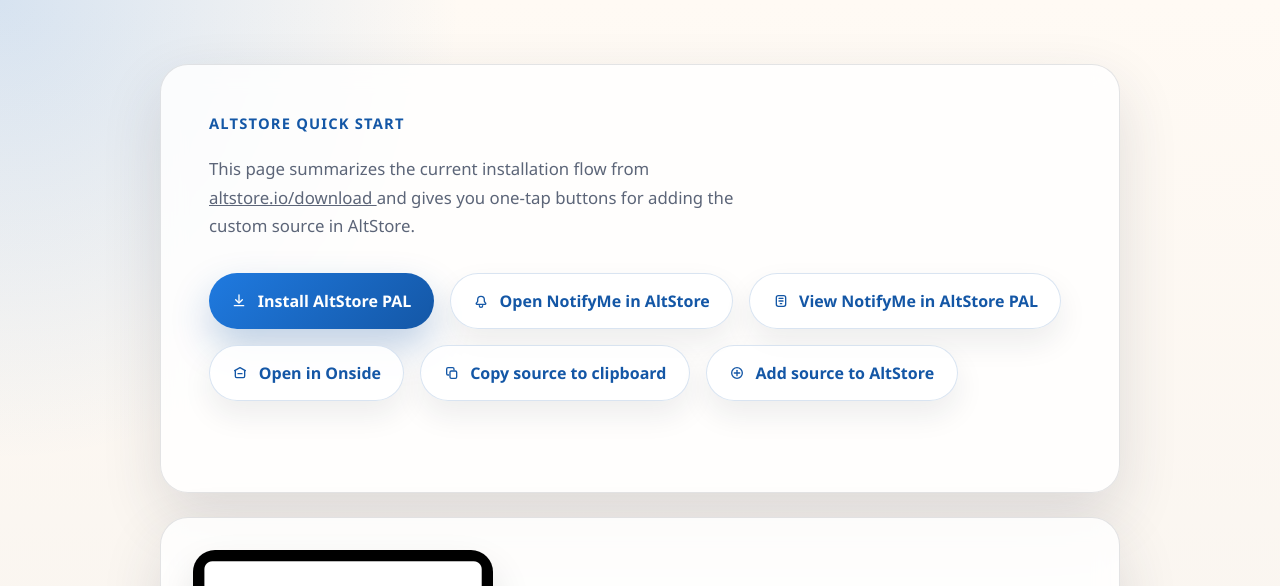
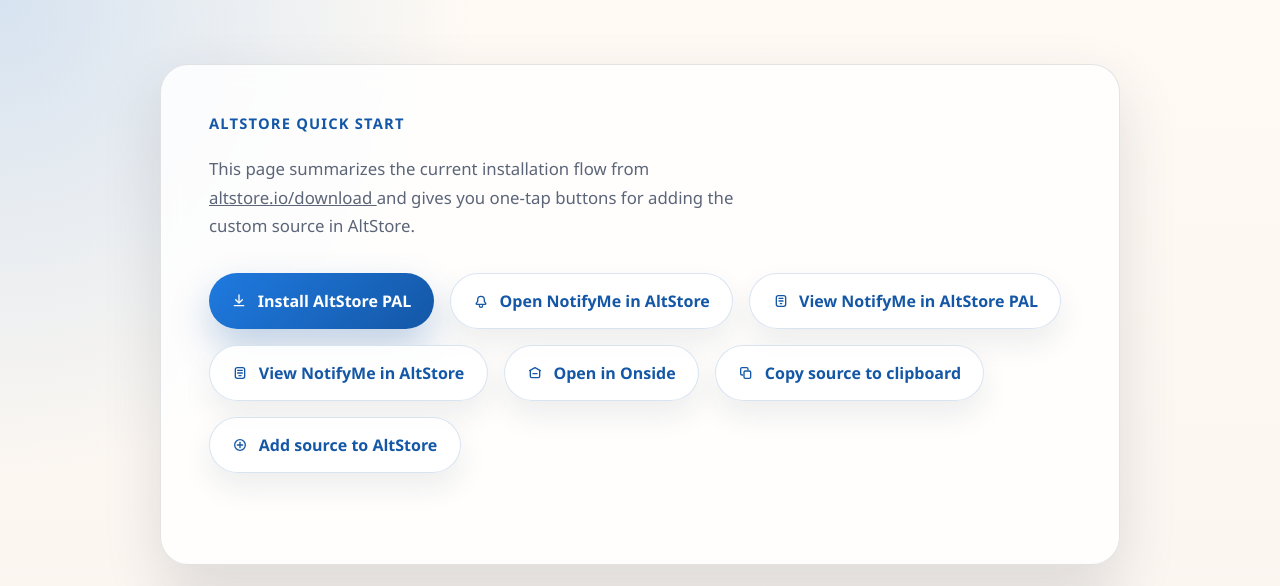
Before and after one commit to Disconnecter/test_html, a plain HTML site: page index.html in a window 1280 px wide. Shown: the top 586 px of the page. Drawn offline with Linux system fonts and the light colour scheme.

Commit message:
Add AltStore NotifyMe button

```diff
--- a/index.html
+++ b/index.html
@@ -65,6 +65,20 @@
               </svg>
             </span>
             <span>View NotifyMe in AltStore PAL</span>
+          </a>
+          <a
+            class="secondary-button"
+            href="altstore://viewApp?bundleID=ombremad.notifyme"
+          >
+            <span class="button-icon" aria-hidden="true">
+              <svg viewBox="0 0 24 24">
+                <rect x="5" y="4" width="14" height="16" rx="3" />
+                <path d="M8.5 8h7" />
+                <path d="M8.5 12h7" />
+                <path d="M10.5 16h3" />
+              </svg>
+            </span>
+            <span>View NotifyMe in AltStore</span>
           </a>
           <a
             class="secondary-button"
```
